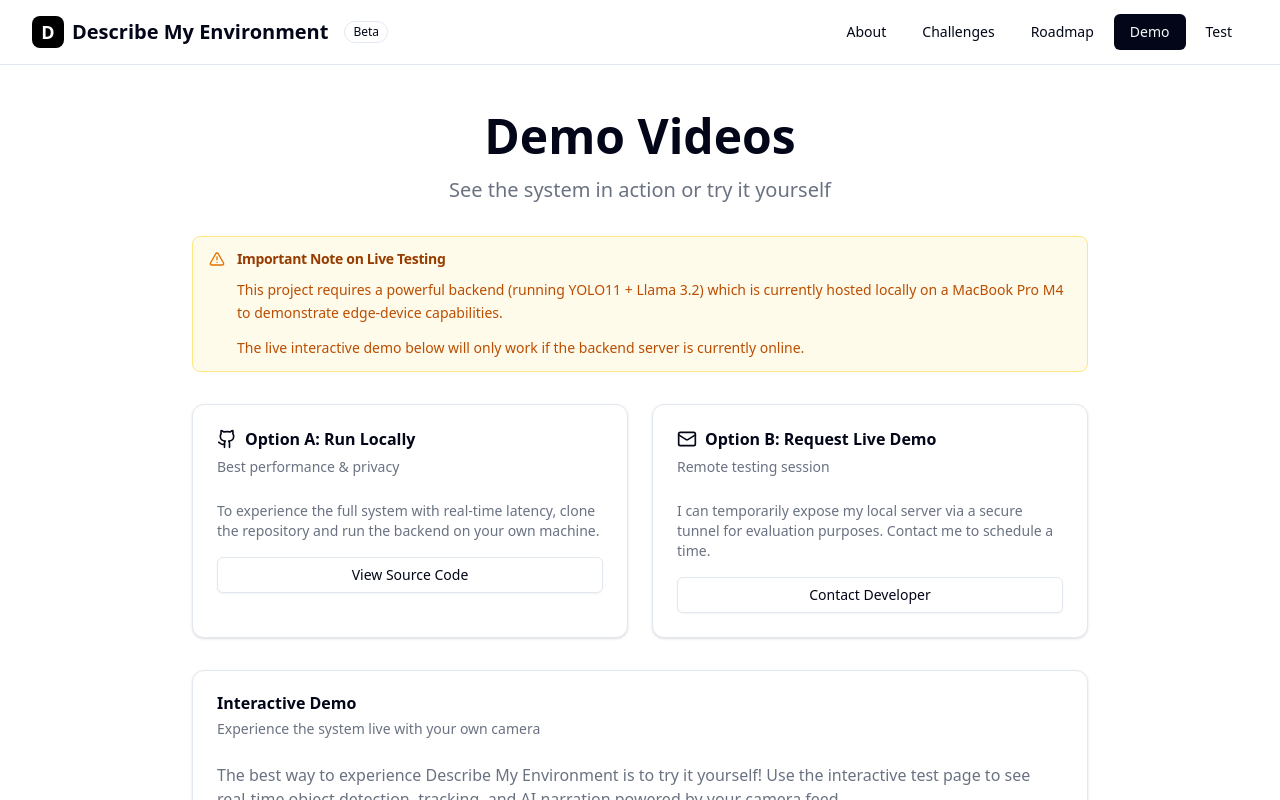
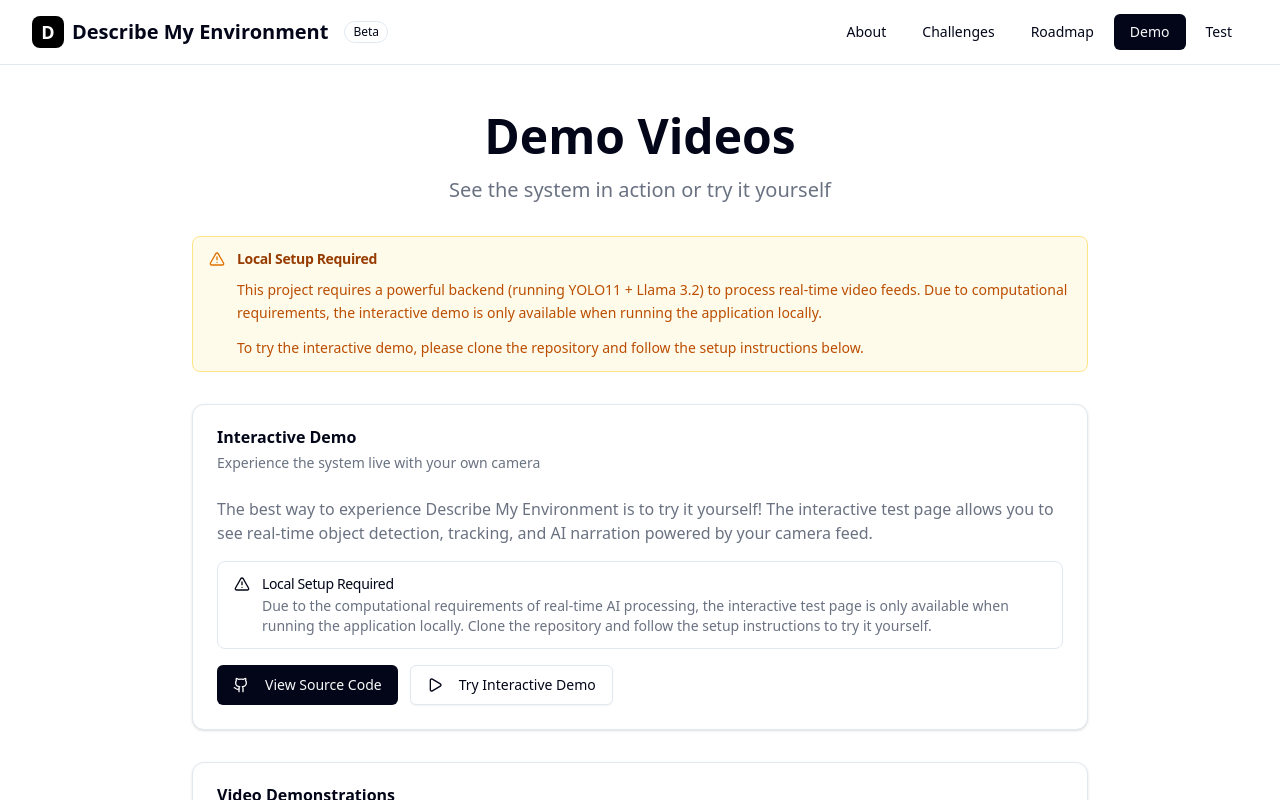
Before and after one commit to sorryshady/stats-507-assignment, a Next.js app in the folder frontend/: page /demo in a window 1280 px wide. Shown: the top 800 px of the page. Built offline with nearby package versions, Linux system fonts and the light colour scheme.

Commit message:
test page now only available in dev mode

```diff
--- a/frontend/app/demo/page.tsx
+++ b/frontend/app/demo/page.tsx
@@ -8,7 +8,7 @@ import {
 import { Button } from "@/components/ui/button";
 import { Alert, AlertDescription, AlertTitle } from "@/components/ui/alert";
 import Link from "next/link";
-import { Play, ExternalLink, AlertTriangle, Github, Mail } from "lucide-react";
+import { Play, ExternalLink, AlertTriangle, Github } from "lucide-react";
 
 export default function DemoPage() {
   return (
@@ -28,66 +28,20 @@ export default function DemoPage() {
         >
           <AlertTriangle className="h-5 w-5 text-amber-600 dark:text-amber-400" />
           <AlertTitle className="text-amber-800 dark:text-amber-300 font-semibold mb-2">
-            Important Note on Live Testing
+            Local Setup Required
           </AlertTitle>
           <AlertDescription className="text-amber-700 dark:text-amber-400/90 space-y-2">
             <p>
               This project requires a powerful backend (running YOLO11 + Llama
-              3.2) which is currently hosted locally on a MacBook Pro M4 to
-              demonstrate edge-device capabilities.
+              3.2) to process real-time video feeds. Due to computational requirements,
+              the interactive demo is only available when running the application locally.
             </p>
             <p className="font-medium">
-              The live interactive demo below will only work if the backend
-              server is currently online.
+              To try the interactive demo, please clone the repository and follow
+              the setup instructions below.
             </p>
           </AlertDescription>
         </Alert>
-
-        <div className="grid md:grid-cols-2 gap-6">
-          <Card>
-            <CardHeader>
-              <CardTitle className="flex items-center gap-2">
-                <Github className="w-5 h-5" />
-                Option A: Run Locally
-              </CardTitle>
-              <CardDescription>Best performance & privacy</CardDescription>
-            </CardHeader>
-            <CardContent className="space-y-4">
-              <p className="text-sm text-muted-foreground">
-                To experience the full system with real-time latency, clone the
-                repository and run the backend on your own machine.
-              </p>
-              <Button variant="outline" className="w-full" asChild>
-                <a
-                  href="https://github.com/sorryshady/stats-507-assignment"
-                  target="_blank"
-                  rel="noopener noreferrer"
-                >
-                  View Source Code
-                </a>
-              </Button>
-            </CardContent>
-          </Card>
-
-          <Card>
-            <CardHeader>
-              <CardTitle className="flex items-center gap-2">
-                <Mail className="w-5 h-5" />
-                Option B: Request Live Demo
-              </CardTitle>
-              <CardDescription>Remote testing session</CardDescription>
-            </CardHeader>
-            <CardContent className="space-y-4">
-              <p className="text-sm text-muted-foreground">
-                I can temporarily expose my local server via a secure tunnel for
-                evaluation purposes. Contact me to schedule a time.
-              </p>
-              <Button variant="outline" className="w-full" asChild>
-                <a href="mailto:akhilnis@umich.edu">Contact Developer</a>
-              </Button>
-            </CardContent>
-          </Card>
-        </div>
 
         <Card>
           <CardHeader>
@@ -99,15 +53,38 @@ export default function DemoPage() {
           <CardContent className="space-y-4">
             <p className="text-muted-foreground">
               The best way to experience Describe My Environment is to try it
-              yourself! Use the interactive test page to see real-time object
+              yourself! The interactive test page allows you to see real-time object
               detection, tracking, and AI narration powered by your camera feed.
             </p>
-            <Link href="/test">
-              <Button size="lg" className="w-full sm:w-auto">
-                <Play className="w-4 h-4 mr-2" />
-                Try Interactive Demo
+            <Alert>
+              <AlertTriangle className="h-4 w-4" />
+              <AlertTitle>Local Setup Required</AlertTitle>
+              <AlertDescription>
+                Due to the computational requirements of real-time AI processing,
+                the interactive test page is only available when running the application
+                locally. Clone the repository and follow the setup instructions to try it yourself.
+              </AlertDescription>
+            </Alert>
+            <div className="flex flex-col sm:flex-row gap-3">
+              <Button size="lg" className="w-full sm:w-auto" asChild>
+                <a
+                  href="https://github.com/sorryshady/stats-507-assignment"
+                  target="_blank"
+                  rel="noopener noreferrer"
+                >
+                  <Github className="w-4 h-4 mr-2" />
+                  View Source Code
+                </a>
               </Button>
-            </Link>
+              {process.env.NODE_ENV === "development" && (
+                <Link href="/test">
+                  <Button size="lg" variant="outline" className="w-full sm:w-auto">
+                    <Play className="w-4 h-4 mr-2" />
+                    Try Interactive Demo
+                  </Button>
+                </Link>
+              )}
+            </div>
           </CardContent>
         </Card>
 
@@ -162,22 +139,31 @@ export default function DemoPage() {
 
         <Card>
           <CardHeader>
-            <CardTitle>Getting Started</CardTitle>
+            <CardTitle>Getting Started (Local Setup)</CardTitle>
           </CardHeader>
           <CardContent className="space-y-4">
+            <p className="text-sm text-muted-foreground mb-4">
+              To run the interactive test page locally:
+            </p>
             <ol className="list-decimal list-inside space-y-2 text-muted-foreground">
-              <li>Make sure the backend server is running on port 8000</li>
+              <li>Clone the repository from GitHub</li>
+              <li>Set up Python virtual environment and install backend dependencies</li>
+              <li>Start the backend server on port 8000</li>
               <li>Ensure Ollama is running with Llama 3.2 3B model</li>
-              <li>Navigate to the Test page</li>
-              <li>Click &quot;Start Camera&quot; and grant permission</li>
+              <li>Run <code className="bg-muted px-2 py-1 rounded text-xs">npm run dev</code> in the frontend directory</li>
+              <li>Navigate to the Test page and click &quot;Start Camera&quot;</li>
               <li>Watch real-time detections and try the narration feature</li>
             </ol>
-            <Link href="/test">
-              <Button variant="outline" className="w-full sm:w-auto">
-                <ExternalLink className="w-4 h-4 mr-2" />
-                Go to Test Page
-              </Button>
-            </Link>
+            <Button variant="outline" className="w-full sm:w-auto" asChild>
+              <a
+                href="https://github.com/sorryshady/stats-507-assignment"
+                target="_blank"
+                rel="noopener noreferrer"
+              >
+                <Github className="w-4 h-4 mr-2" />
+                View Source Code & Setup Instructions
+              </a>
+            </Button>
           </CardContent>
         </Card>
       </div>
--- a/frontend/app/test/page.tsx
+++ b/frontend/app/test/page.tsx
@@ -15,9 +15,53 @@ import { useWebSocket } from "@/hooks/useWebSocket";
 import { Card, CardContent, CardHeader, CardTitle } from "@/components/ui/card";
 import { Badge } from "@/components/ui/badge";
 import { Alert, AlertDescription, AlertTitle } from "@/components/ui/alert";
-import { ListChecks, AlertTriangle } from "lucide-react";
+import { ListChecks, AlertTriangle, Github } from "lucide-react";
+import Link from "next/link";
+import { Button } from "@/components/ui/button";
 
 export default function TestPage() {
+  // Hide test page in production
+  if (process.env.NODE_ENV === "production") {
+    return (
+      <div className="container mx-auto px-4 sm:px-6 lg:px-8 py-12">
+        <div className="max-w-2xl mx-auto text-center space-y-6">
+          <Alert variant="warning">
+            <AlertTriangle className="h-4 w-4" />
+            <AlertTitle>Test Page Unavailable</AlertTitle>
+            <AlertDescription>
+              The interactive test page is only available in development mode for performance reasons.
+              <br />
+              <br />
+              To use the test page, please run the application locally:
+            </AlertDescription>
+          </Alert>
+          <Card>
+            <CardHeader>
+              <CardTitle>Run Locally</CardTitle>
+            </CardHeader>
+            <CardContent className="space-y-4">
+              <ol className="list-decimal list-inside space-y-2 text-left text-muted-foreground">
+                <li>Clone the repository from GitHub</li>
+                <li>Set up the backend (see README.md)</li>
+                <li>Run <code className="bg-muted px-2 py-1 rounded">npm run dev</code> in the frontend directory</li>
+                <li>The test page will be available at <code className="bg-muted px-2 py-1 rounded">/test</code></li>
+              </ol>
+              <Button asChild className="w-full">
+                <a
+                  href="https://github.com/sorryshady/stats-507-assignment"
+                  target="_blank"
+                  rel="noopener noreferrer"
+                >
+                  <Github className="w-4 h-4 mr-2" />
+                  View Source Code
+                </a>
+              </Button>
+            </CardContent>
+          </Card>
+        </div>
+      </div>
+    );
+  }
   const { detections, isConnected, error, connect, disconnect, sendFrame } =
     useWebSocket();
   const [currentFrame, setCurrentFrame] = useState<string | null>(null);
--- a/frontend/components/Navigation.tsx
+++ b/frontend/components/Navigation.tsx
@@ -14,7 +14,8 @@ const navItems = [
   { href: "/challenges", label: "Challenges" },
   { href: "/roadmap", label: "Roadmap" },
   { href: "/demo", label: "Demo" },
-  { href: "/test", label: "Test" },
+  // Only show Test page in development
+  ...(process.env.NODE_ENV === "development" ? [{ href: "/test", label: "Test" }] : []),
 ];
 
 export function Navigation() {
```
Also changed, not shown: 2 other files (tests, documents, lock files or other folders).
